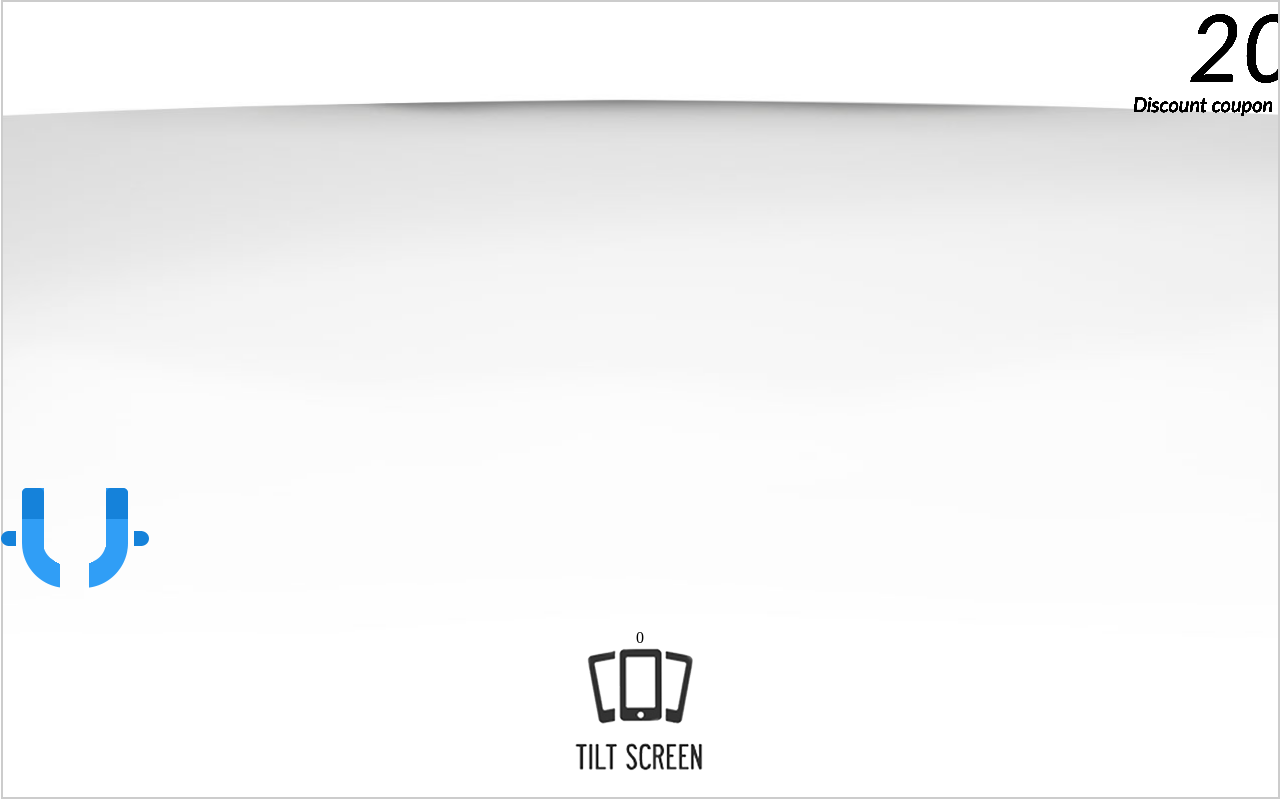
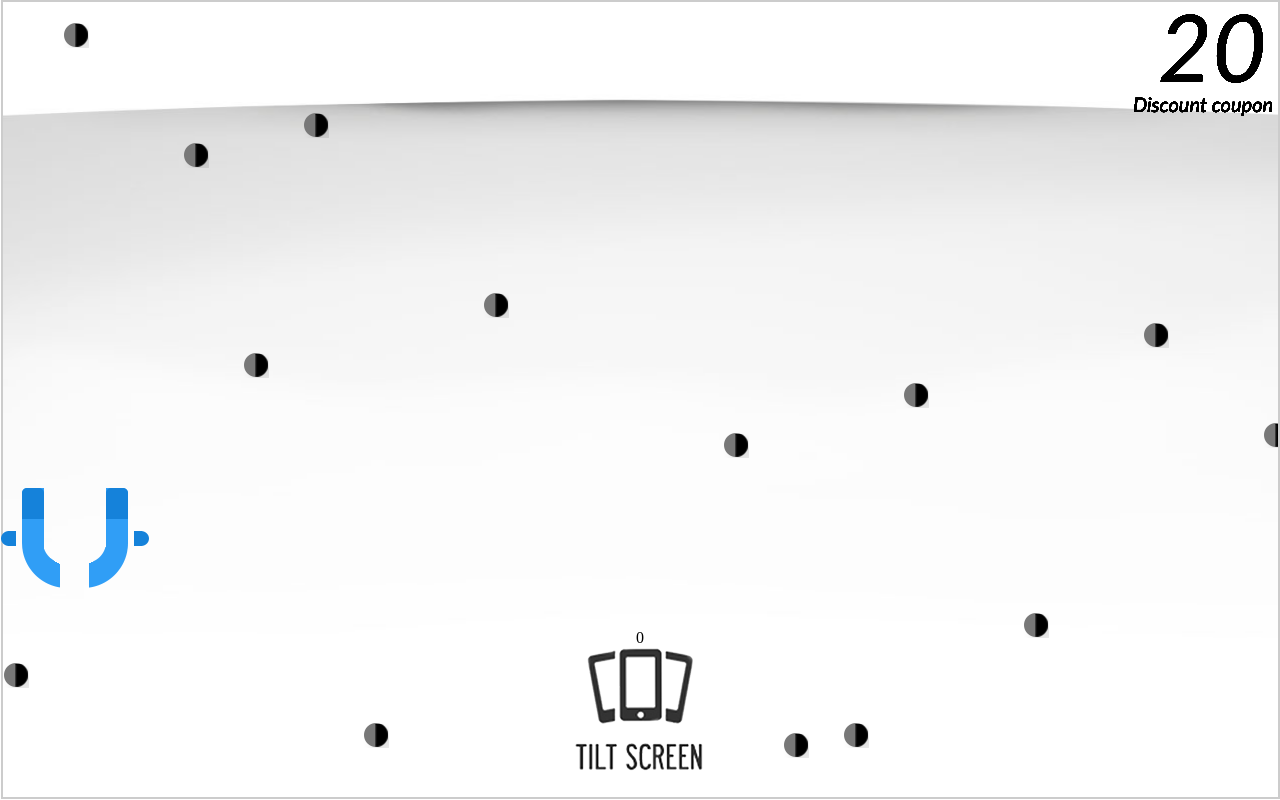
Before and after one commit to Mrkd007/Html5_Game, a plain HTML site: page Flow/game.html in a window 1280 px wide. Drawn offline with Linux system fonts and the light colour scheme.

Commit message:
time:10:38
removing some unwanted codes

```diff
--- a/Flow/game.html
+++ b/Flow/game.html
@@ -108,19 +108,16 @@
 
 
 			}
-			if (temp == a && ytemp <= b)
-			{
-				imageObj.src = 'ball1.png';
-			}
-			else
-			{
-				imageObj.src = 'ball.png';
-			}
+
 
 			ctx.drawImage(imageObj, a, b);
 
 			ctx.font = 'italic 70pt Calibri';
-      		ctx.fillText(s + "0", c.width-90, 80);
+			if (s<10) {
+      		ctx.fillText(s + "0", c.width-120, 80);
+      		}
+      		else
+      			ctx.fillText(s + "0", c.width-145, 80);
 
 			ctx.font = 'italic 15pt Calibri';
       		ctx.fillText("Discount coupon", c.width-145, 110);
```
